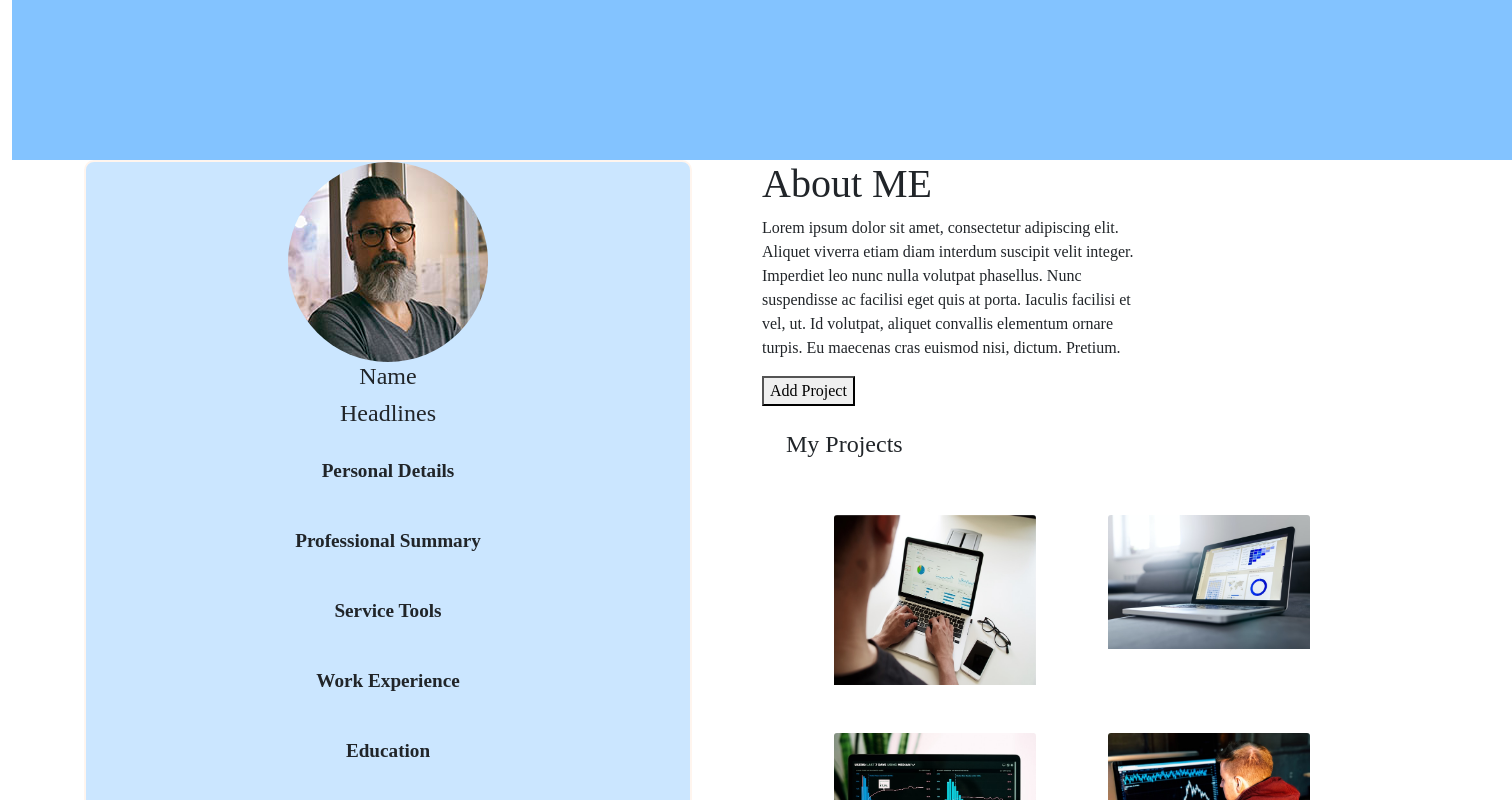
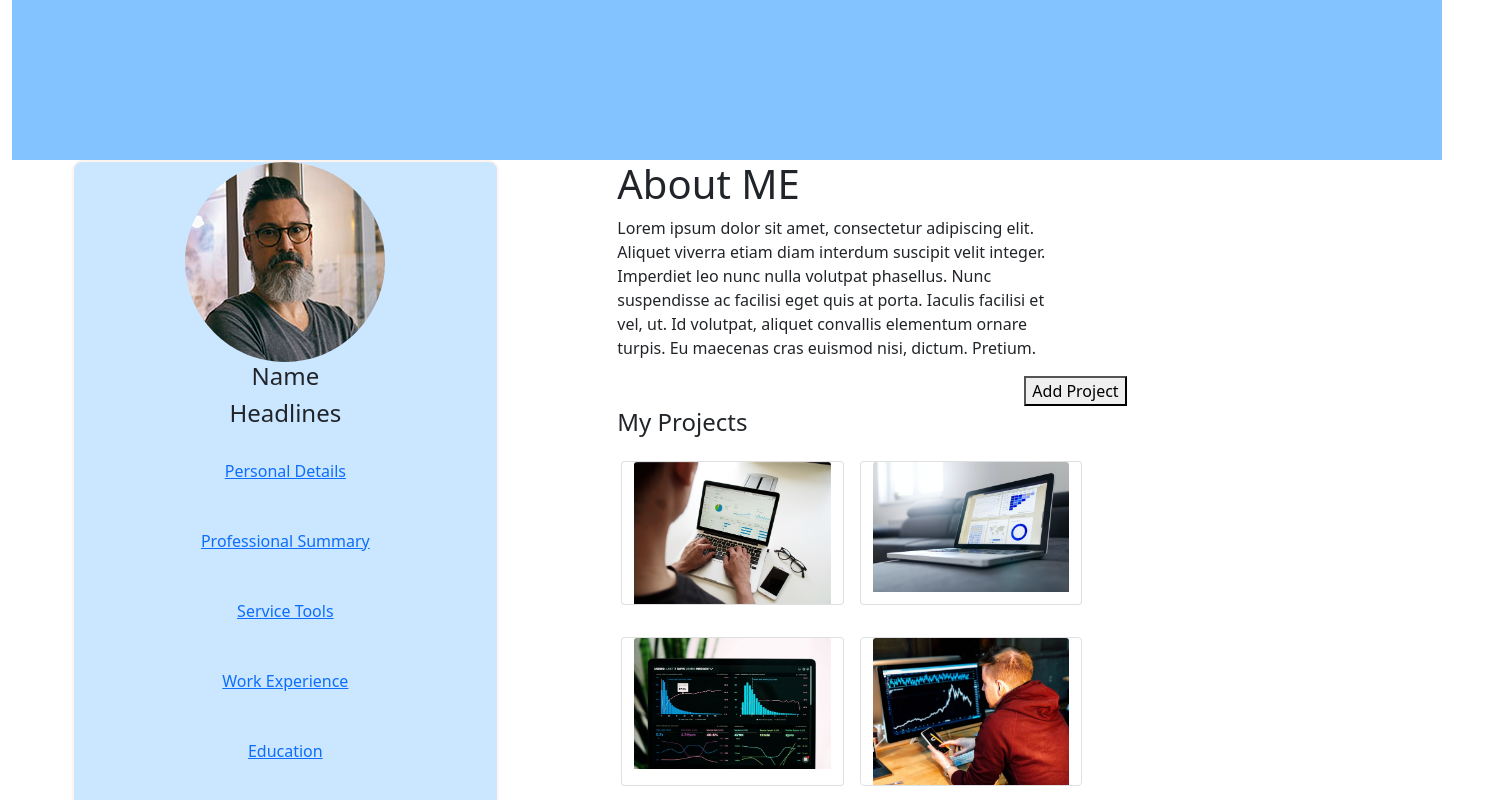
Before and after one commit to Bizkaofficial/bizzy-gallop, a React (Create React App) app: page /userProfile in a window 1280 px wide. Shown: the top 800 px of the page, 1512 px wide, since content can reach past the window. Built offline with nearby package versions, Linux system fonts and the light colour scheme.

Commit message:
search bar

```diff
--- a/src/index.css
+++ b/src/index.css
@@ -94,39 +94,26 @@ Offset: 1px, 5px rgba(0, 0, 0, 1.25);
 }
 
 /* Userprofile */
-.user_profile {
-  font-family: Source, sans-pro;
-  width: 1500px;
-  display: flex;
-  justify-content: space-between;
-}
 .userprofileimg1 {
   border-radius: 100px;
 }
 
 .top{
   background-color: #83C3FF;
-  width: 1500px;
+  width: 1430px;
   height: 20vh;
   align-content: center;
 }
 .aside {
   width: 608px;
-  height: 1546px;
+  height: 950px;
   margin-left: 72px;
   background-color: #CBE6FF;
   line-height: 70px;
   border: 2px solid seashell;
   border-radius: 10px;
 }
-.aside >  .row {
-  font-family: "Source, Sans Pro";
-  font-size: larger;
-  color: #212529;
-  text-decoration: none;
-  font-weight: bold;
-  display: block;
-}
+
 
 .r_side {
   width: 50%;
@@ -138,15 +125,37 @@ Offset: 1px, 5px rgba(0, 0, 0, 1.25);
 }
 /* Project Upload */
 
-.card {
-  box-shadow: 0 4px 8px 0 rgba(0, 0, 0, 0.2), 0 6px 20px 0 rgba(0, 0, 0, 0.19);
-  max-width: 70px;
-}
-
 .projectUpload {
   font-family: Source, "Sans Pro";
   color: rgba(0, 0, 0, 0.4);;
   background-color: #E5E5E5;
 }
 
+.text-input[type="text"] {
+  background-color  : #F3EFEF;
+  box-shadow: inset 0px 4px 4px rgba(0, 0, 0, 0.25);
+  border-radius: 10px;
+  }
+
+  .textarea-input{
+    background-color: #F3EFEF !important;
+    box-shadow: inset 0px 4px 4px rgba(0, 0, 0, 0.25);
+    border-radius: 10px;
+    }
 /* Blog post */
+.round[type="text"] {
+  border-radius: 100px;
+  border: 1px solid #99ACBC;
+  filter: drop-shadow(0px 4px 20px rgba(0, 0, 0, 0.25));
+  border-radius: 20px;
+}
+
+#basic-addon2 {
+  border-end-end-radius: 20px;
+  border-start-end-radius: 20px;
+}
+
+.post--text {
+  width: 520px;
+  height: 765px;
+}
--- a/src/pages/ProjectUpload.js
+++ b/src/pages/ProjectUpload.js
@@ -1,37 +1,37 @@
 const ProjectUpload = () => {
  return (
     <div className="projectUpload">
-    <button type="button" className="btn btn-outline-secondary float-end">Upload</button> <br />
+    <button type="button" className="btn btn-outline-secondary mx-3 my-3 float-end">Upload</button> <br />
     <div className="mx-3 my-3">
     <form className="projectForm">
-        <label className="form-label" for="ProjectTitle">ProjectTitle</label>
-        <input className="form-control" type="text" /> <br />
+        <label className="form-label h5" for="ProjectTitle">ProjectTitle</label>
+        <input className="form-control text-input" type="text" /> <br />
 
-        <label className="form-label" for="ProjectBackground" >Project Background</label> <br />
-        <textarea class="form-control" rows="5" id="project background" name="text"></textarea> <br />
+        <label className="form-label h5" for="ProjectBackground" >Project Background</label> <br />
+        <textarea className="form-control textarea-input" rows="5" id="project background" name="text"></textarea> <br />
 
-        <label className="form-label" for="Goal">Goal</label> <br />
-        <input className="form-control" type="text" /> <br />
+        <label className="form-label h5" for="Goal">Goal</label> <br />
+        <input className="form-control text-input" type="text" /> <br />
 
-        <label className="form-label" for="Result">Result</label> <br />
-        <input className="form-control" type="text" /> <br />
+        <label className="form-label h5" for="Result">Result</label> <br />
+        <input className="form-control text-input" type="text" /> <br />
 
-        <label className="form-label" for="Duration">Duration</label> <br />
-        <input className="form-control" type="text" /> <br />
+        <label className="form-label h5" for="Duration">Duration</label> <br />
+        <input className="form-control text-input" type="text" /> <br />
 
-        <label className="form-label" for="Interpretation">Interpretation</label> <br />
-        <textarea class="form-control" rows="5" id="comment" name="text"></textarea> <br />
+        <label className="form-label h5" for="Interpretation">Interpretation</label> <br />
+        <textarea class="form-control textarea-input" rows="5" id="comment" name="text"></textarea> <br />
 
-        <label className="form-label" for="ToolsUsed" >Tools Used</label> <br />
-        <textarea class="form-control" rows="5" id="comment" name="text"></textarea> <br />
+        <label className="form-label h5" for="ToolsUsed" >Tools Used</label> <br />
+        <textarea class="form-control txtarea-input" rows="5" id="comment" name="text"></textarea> <br />
 
-        <label className="form-label" for="Video" >Add Video Format</label>
+        <label className="form-label h5" for="Video" >Add Video Format</label>
         <p>Please kindly ensure the video is not more than 10 mb in size 3gp, <br /> Mp4 supported format.</p>
-        <input className="form-control" type="text" /> <br />
+        <input className="form-control text-input" type="text" /> <br />
 
     </form>
     </div>
-    <button type="button" class="btn btn-primary float-end ml-4">preview</button>
+    <button type="button" class="btn btn-primary mx-3 my-3 float-end ml-4">preview</button>
     </div>
  )
 }
--- a/src/pages/UserProfile.js
+++ b/src/pages/UserProfile.js
@@ -4,82 +4,75 @@ import UserProfileImg2 from "../assets/userprofile2.png";
 import UserProfileImg3 from "../assets/userprofile3.png";
 import UserProfileImg4 from "../assets/userprofile4.png";
 import UserProfileImg5 from "../assets/userprofile5.png";
+
 const UserProfile = () => {
   return (
     <div className="container-fluid">
       <div className="top"></div>
-      <div className="user_profile">
-        <div className=" aside text-center">
-          <img className="userprofileimg1" src={UserProfileImg1} alt=""></img>
+      <div className="user_profile row">
+        <div className="col-md-4 aside text-center">
+          <img className="userprofileimg1" src={UserProfileImg1} alt="" />
           <h4>Name</h4>
           <h4>Headlines</h4>
-          <a className="row" href="#" alt="">
+          <a href="#" alt="">
             Personal Details
-          </a>
-          <a className="row" href="#" alt="">
+          </a> <br />
+          <a href="#" alt="">
             Professional Summary
-          </a>
-          <a className="row" href="#" alt="">
-            Service Tools{" "}
-          </a>
-          <a className="row" href="#" alt="">
-            {" "}
+          </a> <br />
+          <a href="#" alt="">
+            Service Tools
+          </a> <br />
+          <a href="#" alt="">
             Work Experience
-          </a>
-          <a className="row" href="#" alt="">
+          </a> <br />
+          <a href="#" alt="">
             Education
-          </a>
-          <a className="row" href="#" alt="">
+          </a> <br />
+          <a href="#" alt="">
             Course Certificate
-          </a>
-          <a className="row" href="#" alt="">
+          </a> <br />
+          <a href="#" alt="">
             Contact Info
-          </a>
+          </a> <br />
         </div>
-        <div className="r_side">
+        <div className="col-md-5 offset-md-1 r_side">
           <div className="article">
             <h1>About ME</h1>
             <p>
-              Lorem ipsum dolor sit amet, consectetur adipiscing elit. <br />{" "}
-              Aliquet viverra etiam diam interdum suscipit velit integer. <br />{" "}
-              Imperdiet leo nunc nulla volutpat phasellus. Nunc <br />{" "}
-              suspendisse ac facilisi eget quis at porta. Iaculis facilisi et{" "}
-              <br /> vel, ut. Id volutpat, aliquet convallis elementum ornare{" "}
+              Lorem ipsum dolor sit amet, consectetur adipiscing elit. <br />
+              Aliquet viverra etiam diam interdum suscipit velit integer. <br />
+              Imperdiet leo nunc nulla volutpat phasellus. Nunc <br />
+              suspendisse ac facilisi eget quis at porta. Iaculis facilisi et
+              <br /> vel, ut. Id volutpat, aliquet convallis elementum ornare
               <br /> turpis. Eu maecenas cras euismod nisi, dictum. Pretium.
             </p>
-            <button className="article_btn">Add Project</button>
+            <button className="float-end">Add Project</button>
           </div>
-          <div className="p-4">
-            <h4>My Projects</h4>
-            <div className="card-group p-4 row">
-              <div className=" col-lg-4 m-4">
-                <img
-                  className="card-img-top"
-                  src={UserProfileImg2}
-                  width={100}
-                  height={170}
-                  alt=""
-                />
+          <div className="project-banner">
+            <h4 className="mt-5">My Projects</h4>
+            <div className="card-deck row">
+              <div className="card col-lg-5 mx-3 my-3">
+                <img className="card-img-top" src={UserProfileImg2} alt="Card image cap" />
               </div>
-              <div className="col-lg-4 m-4">
-                <img className="card-img-top" src={UserProfileImg3} />
-              </div>{" "}
-              <br />
-              <div className="col-lg-4 m-4">
-                <img className="card-img-top" src={UserProfileImg4} />
+              <div className="card col-md-5 mt-3 mb-3">
+                <img className="card-img-top" src={UserProfileImg3} alt="Card image cap" />
               </div>
-              <div className=" col-lg-4 m-4">
-                <img
-                  className="card-img-top"
-                  src={UserProfileImg5}
-                  width={250}
-                />
+              <div className="card col-lg-5 mx-3 my-3">
+                <img className="card-img-top" src={UserProfileImg4} alt="Card image cap" />
+              </div>
+              <div className="card border col-lg-5 my-3">
+                <img className="card-img-top" src={UserProfileImg5} alt="Card image cap" />
+              </div>
+              <div className="card col-lg-5 my-3 bg-success">
               </div>
             </div>
           </div>
-        </div>
-      </div>
+          </div>
       <div className="background-primary bottom"></div>
+    </div>
+    <div className="project--footer bg-primary" width={1430} heigth={446}>
+    </div>
     </div>
   );
 };
```
Also changed, not shown: src/pages/Blog.js (+62 -14 lines).
